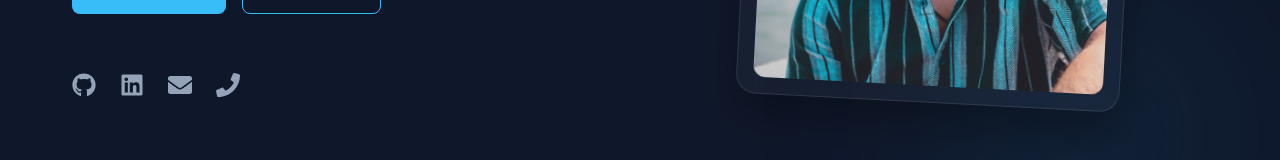
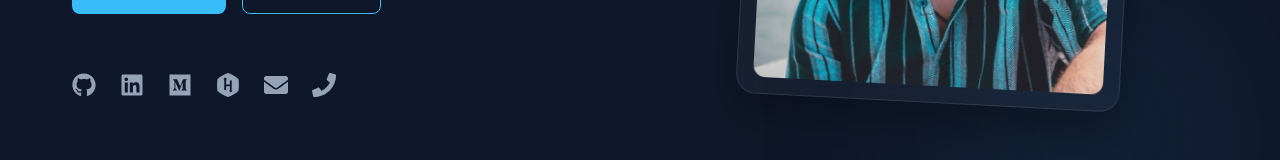
Before and after one commit to T-Luxshan/Portfolio, a React (Vite) app: page / in a window 1280 px wide. Shown: the part 587-747 px from the top of the page. Built offline with nearby package versions, Linux system fonts and the light colour scheme.

Commit message:
add hackerank and medium

```diff
--- a/src/components/Contact.jsx
+++ b/src/components/Contact.jsx
@@ -1,5 +1,5 @@
 import React from 'react';
-import { FaGithub, FaLinkedin, FaEnvelope, FaPhone } from 'react-icons/fa';
+import { FaGithub, FaLinkedin, FaEnvelope, FaPhone, FaMedium, FaHackerrank } from 'react-icons/fa';
 import './Contact.css';
 
 const Contact = () => {
@@ -24,6 +24,12 @@ const Contact = () => {
                     <a href="https://www.linkedin.com/in/luxshan-thuraisingam-b47264194/" target="_blank" rel="noopener noreferrer">
                         <FaLinkedin />
                     </a>
+                    <a href="https://medium.com/@luxshan.thuraisingam" target="_blank" rel="noopener noreferrer">
+                        <FaMedium />
+                    </a>
+                    <a href="https://www.hackerrank.com/profile/luckybraveboys" target="_blank" rel="noopener noreferrer">
+                        <FaHackerrank />
+                    </a>
                     <a href="mailto:luxshan.thuraisingam@gmail.com">
                         <FaEnvelope />
                     </a>
--- a/src/components/Hero.jsx
+++ b/src/components/Hero.jsx
@@ -1,5 +1,5 @@
 import React from 'react';
-import { FaGithub, FaLinkedin, FaEnvelope, FaPhone } from 'react-icons/fa';
+import { FaGithub, FaLinkedin, FaEnvelope, FaPhone, FaMedium, FaHackerrank } from 'react-icons/fa';
 import profileImg from '../assets/images/profile.jpg';
 import './Hero.css';
 
@@ -27,6 +27,12 @@ const Hero = () => {
             <a href="https://www.linkedin.com/in/luxshan-thuraisingam-b47264194/" target="_blank" rel="noopener noreferrer" aria-label="LinkedIn">
               <FaLinkedin />
             </a>
+            <a href="https://medium.com/@luxshan.thuraisingam" target="_blank" rel="noopener noreferrer" aria-label="Medium">
+              <FaMedium />
+            </a>
+            <a href="https://www.hackerrank.com/profile/luckybraveboys" target="_blank" rel="noopener noreferrer" aria-label="HackerRank">
+              <FaHackerrank />
+            </a>
             <a href="mailto:luxshan.thuraisingam@gmail.com" aria-label="Email">
               <FaEnvelope />
             </a>
```
